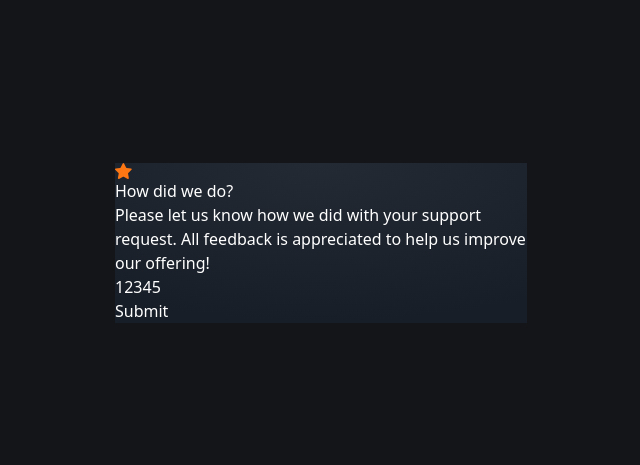
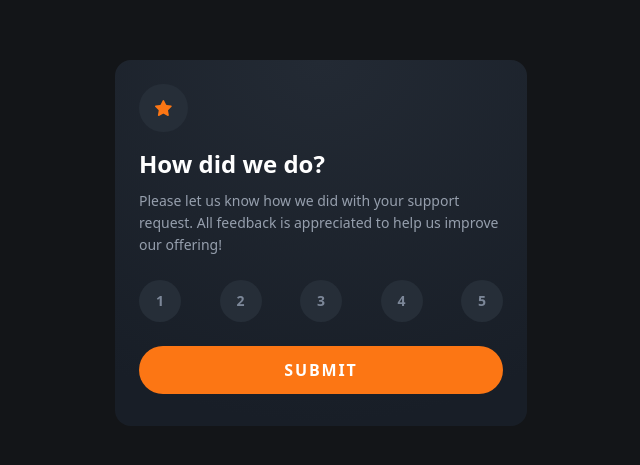
Before and after one commit to Gustavo74B/feedback_react, a React (Vite) app: page / in a window 1280 px wide. Shown: the part 157-622 px from the top of the page, without its empty margins (319-959 px from the left). Built offline with nearby package versions, Linux system fonts and the light colour scheme.

Commit message:
criação da função para atualizar o card

```diff
--- a/src/App.jsx
+++ b/src/App.jsx
@@ -1,25 +1,49 @@
 import iconStar from "./assets/icon-star.svg"
+import { useState } from "react"
 
 export function App() {
+  const [submited, setSubmited] = useState(false)
+  const [rateNote, setRateNote] = useState(0)
+
+  function handleSubmit() {
+    if (rateNote !==0) {
+      setSubmited(true)
+      return
+    }
+
+    alert("Plese, choose a rate button")
+  }
+
+  function handleChangeRateNote(value) {
+    setRateNote(value)
+  }
+
   return (
     <div className="h-svh bg-very-dark-blue text-white flex justify-center items-center px-6">
-      <div className="bg-radial-gradient max-w-103">
-        <img src={iconStar} alt="Ícone da Estrela" />
-
-        <h1>How did we do?</h1>
-
-        <p>Please let us know how we did with your support request. All feedback is appreciated to help us improve our offering!</p>
-
-        <div>
-          <input type="button" value={1} />
-          <input type="button" value={2} />
-          <input type="button" value={3} />
-          <input type="button" value={4} />
-          <input type="button" value={5} />
+      {submited === false? (
+        <div className="bg-radial-gradient max-w-103 px-6 pt-6 pb-8 rounded-2xl font-overpass">
+        <div className="bg-dark-blue p-4 w-fit rounded-full mb-4">
+          <img src={iconStar} alt="Ícone da Estrela" />
         </div>
 
-        <button>Submit</button>
+        <h1 className="font-bold text-2xl mb-2.5">How did we do?</h1>
+
+        <p className="text-light-grey text-sm leading-1 mb-6">Please let us know how we did with your support request. All feedback is appreciated to help us improve our offering!</p>
+
+        <div className="flex justify-between mb-6">
+          <input type="button" value={1} className="bg-dark-blue w-10.5 h-10.5 rounded-full text-sm text-medium-grey font-bold focus:bg-medium-grey focus:text-white" onClick={() => handleChangeRateNote(1)}/>
+          <input type="button" value={2} className="bg-dark-blue w-10.5 h-10.5 rounded-full text-sm text-medium-grey font-bold focus:bg-medium-grey focus:text-white" onClick={() => handleChangeRateNote(2)}/>
+          <input type="button" value={3} className="bg-dark-blue w-10.5 h-10.5 rounded-full text-sm text-medium-grey font-bold focus:bg-medium-grey focus:text-white" onClick={() => handleChangeRateNote(3)}/>
+          <input type="button" value={4} className="bg-dark-blue w-10.5 h-10.5 rounded-full text-sm text-medium-grey font-bold focus:bg-medium-grey focus:text-white" onClick={() => handleChangeRateNote(4)}/>
+          <input type="button" value={5} className="bg-dark-blue w-10.5 h-10.5 rounded-full text-sm text-medium-grey font-bold focus:bg-medium-grey focus:text-white" onClick={() => handleChangeRateNote(5)}/>
+        </div>
+
+        <button className="bg-orange w-full py-3 rounded-3xl uppercase font-bold tracking-1" onClick={handleSubmit}>Submit</button>
+
       </div>
+      ) : (
+        <p>a</p>
+      )}
     </div>
   )
 }
--- a/src/index.css
+++ b/src/index.css
@@ -1,7 +1,16 @@
 @import "tailwindcss";
+@import url('https://fonts.googleapis.com/css2?family=Overpass:ital,wght@0,100..900;1,100..900&display=swap');
 
 @theme {
   --color-very-dark-blue: #131518;
+  --color-dark-blue: #262E38;
+  --color-light-grey: #969FAD;
+  --color-medium-grey: #7C8798;
+  --color-orange: #FC7614;
+
+  --leading-1: 1.375rem;
+
+  --tracking-1: 1.867px;
 }
 
 @layer utilities {
```
